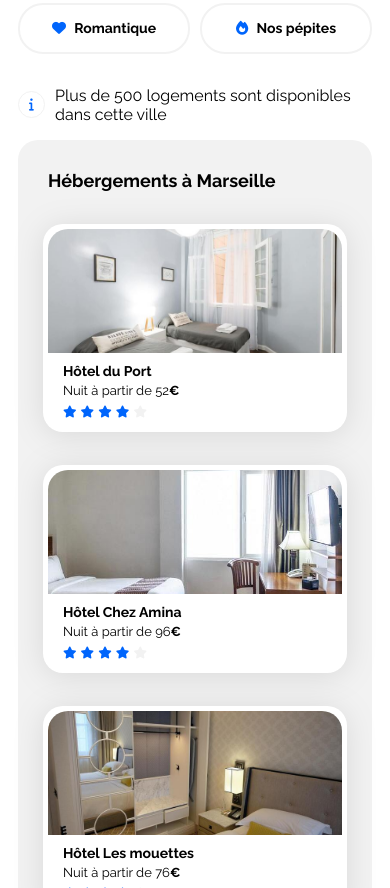
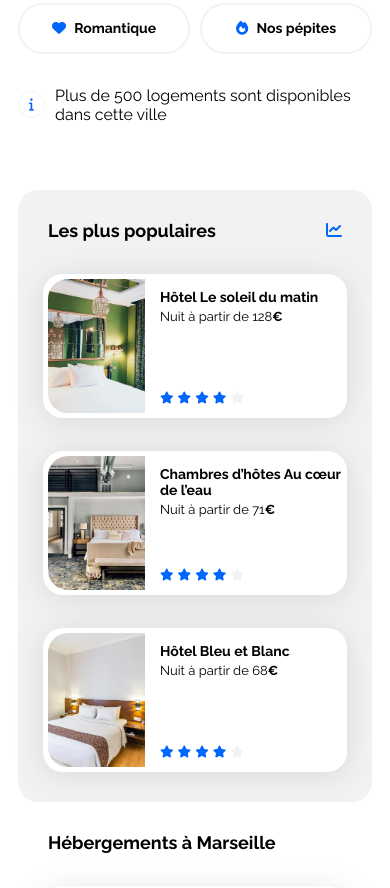
Before and after one commit to philfab/Muller_Philippe_3_code_032023, a plain HTML site: page index.html in a window 390 px wide. Shown: the part 423-1311 px from the top of the page. Drawn offline with Linux system fonts and the light colour scheme.

Commit message:
MAJ Responsive mobile

```diff
--- a/css/style.css
+++ b/css/style.css
@@ -506,6 +506,10 @@ footer{
   font-size: 15px;
 }
 
+.hebergements-and-populaires{
+  flex-flow: column-reverse;
+}
+
 .populaires-cards .card, .hebergements-cards .card{
   width: 100%;
 }
@@ -514,6 +518,10 @@ footer{
   flex-flow: column;
   align-items: center;
 }
+
+#hebergements{
+    background-color: white;
+}
 /****** ...Perso 768 ***********/
 
 }
```
